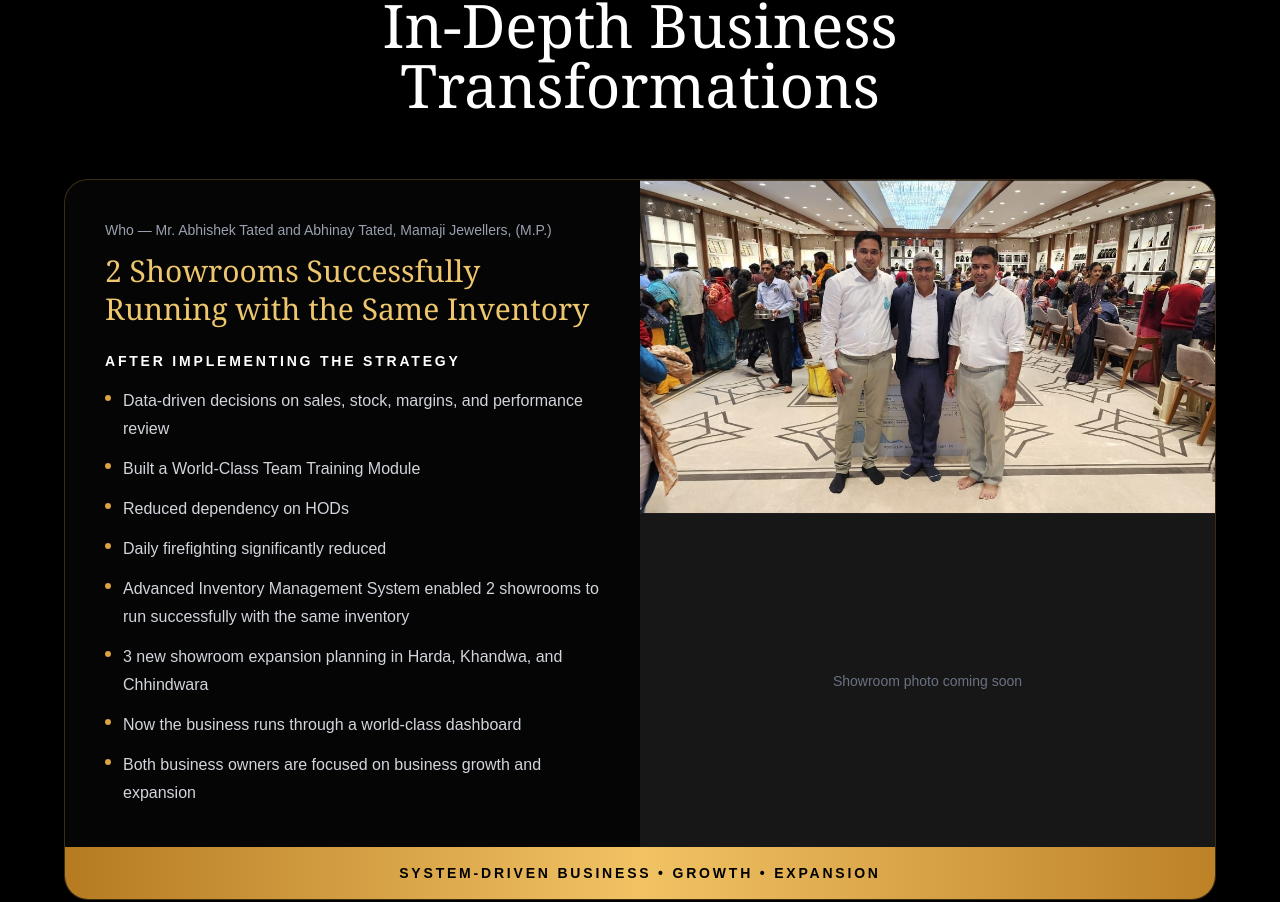
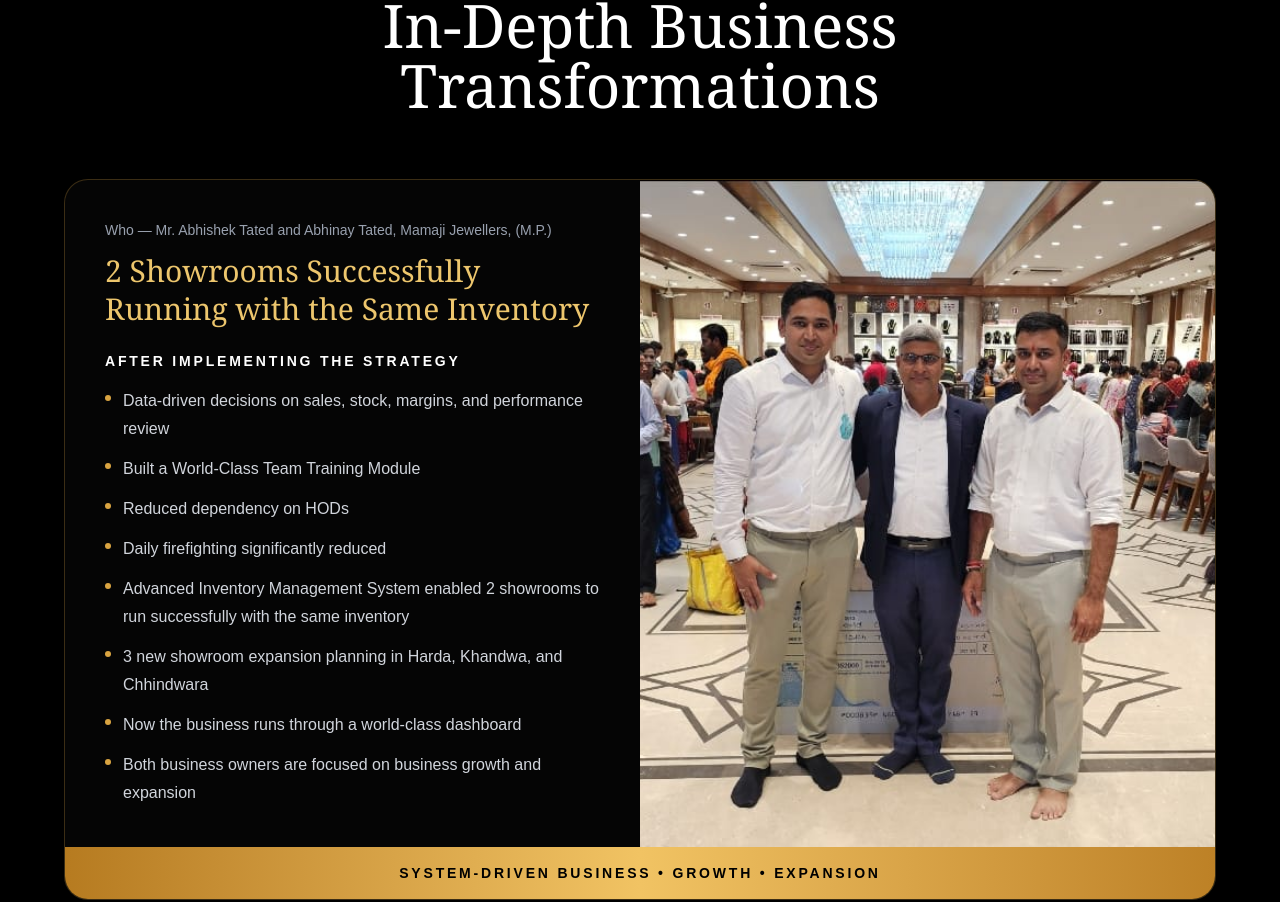
Before and after one commit to dmo-tech/rpiansworldclass, a Next.js app: page /results in a window 1280 px wide. Shown: the part 1552-2454 px from the top of the page. Built offline with nearby package versions, Linux system fonts and the light colour scheme.

Commit message:
Remove empty showroom photo placeholder from case study card
Owner photo now fills the full image column when no showroom photo
is set, instead of leaving a blank placeholder slot.

Co-Authored-By: Claude Sonnet 5 <noreply@anthropic.com>

```diff
--- a/app/CaseStudies.tsx
+++ b/app/CaseStudies.tsx
@@ -81,7 +81,13 @@ export default function CaseStudies() {
                   </ul>
                 </div>
 
-                <div className="grid grid-rows-2 gap-[1px] bg-white/10">
+                <div
+                  className={
+                    study.showroomPhoto
+                      ? "grid grid-rows-2 gap-[1px] bg-white/10"
+                      : ""
+                  }
+                >
                   <div className="relative h-64 lg:h-full">
                     <Image
                       src={study.peoplePhoto}
@@ -91,22 +97,16 @@ export default function CaseStudies() {
                     />
                   </div>
 
-                  <div className="relative h-64 lg:h-full">
-                    {study.showroomPhoto ? (
+                  {study.showroomPhoto && (
+                    <div className="relative h-64 lg:h-full">
                       <Image
                         src={study.showroomPhoto}
                         alt={`${study.business} showroom`}
                         fill
                         className="object-cover"
                       />
-                    ) : (
-                      <div className="flex h-full w-full items-center justify-center bg-neutral-900 p-6 text-center">
-                        <p className="text-sm text-gray-500">
-                          Showroom photo coming soon
-                        </p>
-                      </div>
-                    )}
-                  </div>
+                    </div>
+                  )}
                 </div>
               </div>
 
```
